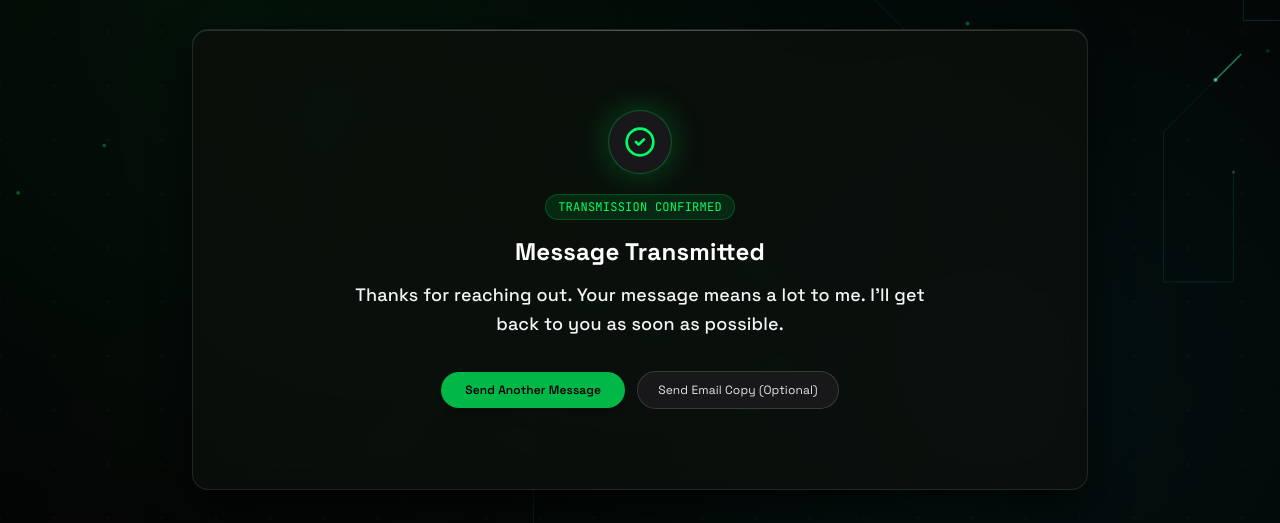
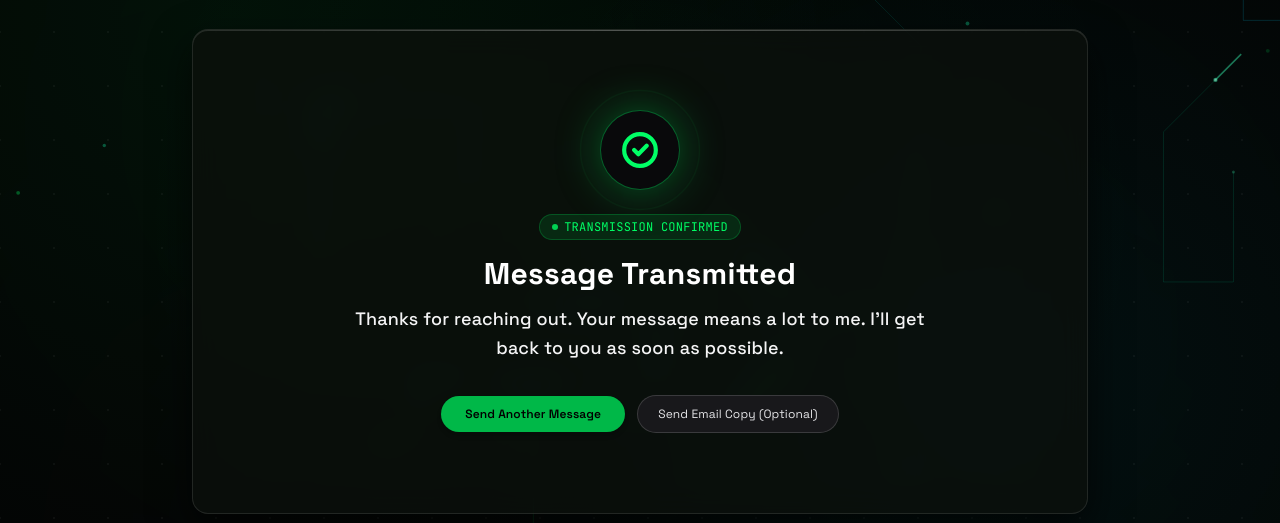
Before and after one commit to soutrikdutta/portfolio, a React (Vite) app: page / in a window 1280 px wide. Both pictures are taken after typing "Sample", "name@example.com", "Sample" into the empty fields and a click on the button "Send Message". Shown: the part 5446-5969 px from the top of the page. Built offline with nearby package versions, Linux system fonts and the light colour scheme; no server answers; a web font is replaced by a local one.

Commit message:
feat: add rising entrance animation with animated SVG checkmark to contact confirmation

```diff
--- a/src/components/ContactSection.tsx
+++ b/src/components/ContactSection.tsx
@@ -1,5 +1,5 @@
 import React, { useState, useEffect } from 'react';
-import { motion } from 'motion/react';
+import { motion, AnimatePresence } from 'motion/react';
 import { Linkedin, Github, Phone, Mail, Send, CheckCircle2, AlertCircle } from 'lucide-react';
 import { FluxCard } from './FluxCard';
 import { GlyphDecryptText } from './GlyphDecryptText';
@@ -226,22 +226,104 @@ export const ContactSection: React.FC = () => {
           transition={{ duration: 0.5, delay: 0.08, ease: [0.22, 1, 0.36, 1] }}
           className="transform-gpu will-change-transform"
         >
-          <FluxCard className="p-6 sm:p-10 border-white/10 hover:border-[#00b848]/30">
+          <FluxCard className="p-6 sm:p-10 border-white/10 hover:border-[#00b848]/30 overflow-hidden">
+            <AnimatePresence mode="wait">
               {submitSuccess ? (
-              <div className="py-10 text-center">
-                <div className="w-16 h-16 mx-auto mb-5 rounded-full bg-zinc-900 border border-[#00b848]/40 flex items-center justify-center text-[#00ff66] shadow-[0_0_30px_rgba(0,184,72,0.35)]">
-                  <CheckCircle2 className="w-8 h-8" />
-                </div>
-                <div className="inline-flex items-center gap-1.5 px-3 py-1 rounded-full bg-[#00b848]/15 border border-[#00b848]/30 text-[#00ff66] text-xs font-mono mb-4">
+                <motion.div
+                  key="success-card"
+                  initial={{ opacity: 0, y: 30 }}
+                  animate={{ opacity: 1, y: 0 }}
+                  exit={{ opacity: 0, y: -20 }}
+                  transition={{ duration: 0.45, ease: [0.22, 1, 0.36, 1] }}
+                  className="py-10 text-center flex flex-col items-center justify-center"
+                >
+                  {/* Animated Tick Button Rising from Down with Ring Pulse and Path Drawing */}
+                  <motion.div
+                    initial={{ scale: 0.3, opacity: 0, y: 35 }}
+                    animate={{ scale: 1, opacity: 1, y: 0 }}
+                    transition={{
+                      delay: 0.05,
+                      duration: 0.55,
+                      ease: [0.16, 1, 0.3, 1]
+                    }}
+                    className="relative w-20 h-20 mb-6 rounded-full bg-zinc-950 border border-[#00b848]/50 flex items-center justify-center text-[#00ff66] shadow-[0_0_45px_rgba(0,184,72,0.45)]"
+                  >
+                    {/* Pulsing Outer Radar Ring */}
+                    <motion.div
+                      animate={{
+                        scale: [1, 1.45, 1.2],
+                        opacity: [0.65, 0, 0]
+                      }}
+                      transition={{
+                        duration: 1.8,
+                        repeat: Infinity,
+                        ease: 'easeOut'
+                      }}
+                      className="absolute -inset-1 rounded-full border border-[#00ff66]/60 pointer-events-none"
+                    />
+
+                    {/* Animated SVG Path-Drawing Checkmark */}
+                    <svg
+                      className="w-10 h-10 text-[#00ff66]"
+                      viewBox="0 0 24 24"
+                      fill="none"
+                      stroke="currentColor"
+                      strokeWidth="2.5"
+                      strokeLinecap="round"
+                      strokeLinejoin="round"
+                    >
+                      <motion.circle
+                        cx="12"
+                        cy="12"
+                        r="9.5"
+                        initial={{ pathLength: 0, opacity: 0 }}
+                        animate={{ pathLength: 1, opacity: 1 }}
+                        transition={{ duration: 0.45, ease: [0.22, 1, 0.36, 1] }}
+                      />
+                      <motion.path
+                        d="m8.5 12 2.5 2.5 5-5"
+                        initial={{ pathLength: 0, opacity: 0 }}
+                        animate={{ pathLength: 1, opacity: 1 }}
+                        transition={{ delay: 0.25, duration: 0.35, ease: [0.22, 1, 0.36, 1] }}
+                      />
+                    </svg>
+                  </motion.div>
+
+                  {/* Staggered Content Elements Sliding Up */}
+                  <motion.div
+                    initial={{ opacity: 0, y: 16 }}
+                    animate={{ opacity: 1, y: 0 }}
+                    transition={{ delay: 0.16, duration: 0.45, ease: [0.22, 1, 0.36, 1] }}
+                    className="inline-flex items-center gap-1.5 px-3 py-1 rounded-full bg-[#00b848]/15 border border-[#00b848]/30 text-[#00ff66] text-xs font-mono mb-4 tracking-wider"
+                  >
+                    <span className="w-1.5 h-1.5 rounded-full bg-[#00ff66] animate-pulse" />
                     TRANSMISSION CONFIRMED
-                </div>
-                <h3 className="text-2xl font-bold text-white font-space mb-3">
+                  </motion.div>
+
+                  <motion.h3
+                    initial={{ opacity: 0, y: 16 }}
+                    animate={{ opacity: 1, y: 0 }}
+                    transition={{ delay: 0.24, duration: 0.45, ease: [0.22, 1, 0.36, 1] }}
+                    className="text-2xl sm:text-3xl font-bold text-white font-space mb-3"
+                  >
                     Message Transmitted
-                </h3>
-                <p className="text-base sm:text-lg text-zinc-100 font-space max-w-xl mx-auto mb-8 leading-relaxed font-medium">
+                  </motion.h3>
+
+                  <motion.p
+                    initial={{ opacity: 0, y: 16 }}
+                    animate={{ opacity: 1, y: 0 }}
+                    transition={{ delay: 0.32, duration: 0.45, ease: [0.22, 1, 0.36, 1] }}
+                    className="text-base sm:text-lg text-zinc-100 font-space max-w-xl mx-auto mb-8 leading-relaxed font-medium"
+                  >
                     Thanks for reaching out. Your message means a lot to me. I’ll get back to you as soon as possible.
-                </p>
-                <div className="flex flex-wrap items-center justify-center gap-3">
+                  </motion.p>
+
+                  <motion.div
+                    initial={{ opacity: 0, y: 16 }}
+                    animate={{ opacity: 1, y: 0 }}
+                    transition={{ delay: 0.40, duration: 0.45, ease: [0.22, 1, 0.36, 1] }}
+                    className="flex flex-wrap items-center justify-center gap-3"
+                  >
                     <button
                       onClick={() => {
                         setSubmitSuccess(false);
@@ -261,10 +343,19 @@ export const ContactSection: React.FC = () => {
                     >
                       <span className="relative z-10">Send Email Copy (Optional)</span>
                     </a>
-                </div>
-              </div>
+                  </motion.div>
+                </motion.div>
               ) : (
-              <form onSubmit={handleSubmit} noValidate className="space-y-5">
+                <motion.form
+                  key="contact-form"
+                  initial={{ opacity: 0, y: 16 }}
+                  animate={{ opacity: 1, y: 0 }}
+                  exit={{ opacity: 0, y: -16 }}
+                  transition={{ duration: 0.35, ease: [0.22, 1, 0.36, 1] }}
+                  onSubmit={handleSubmit}
+                  noValidate
+                  className="space-y-5"
+                >
                   <div className="grid grid-cols-1 sm:grid-cols-2 gap-5">
                     <div>
                       <label className="block text-xs text-white mb-2 uppercase tracking-wide font-medium font-space">
@@ -356,8 +447,9 @@ export const ContactSection: React.FC = () => {
                       )}
                     </button>
                   </div>
-              </form>
+                </motion.form>
               )}
+            </AnimatePresence>
           </FluxCard>
         </motion.div>
       </div>
```
Lines whose indentation alone changed are shown as unchanged.
